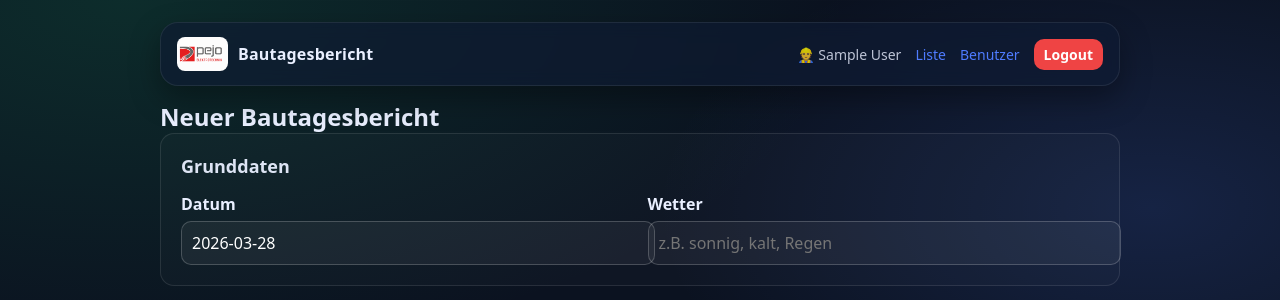
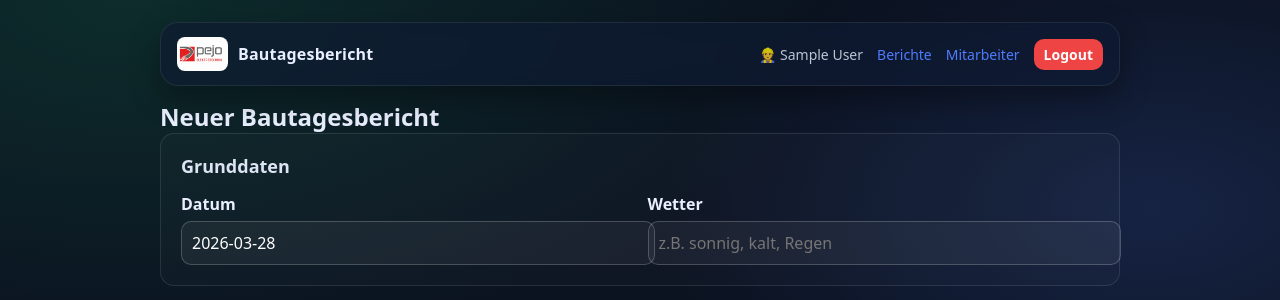
Before and after one commit to sumejjakurgas2015-ai/bautagesbericht-app, a Flask app: page / in a window 1280 px wide. Shown: the top 300 px of the page. Run offline with Flask 3, Linux system fonts and the light colour scheme; the visitor is signed in with stand-in values (Sample User, id 1); data that the repository does not hold is empty; some libraries are stand-ins or nearby versions.

Commit message:
rename menu

```diff
--- a/templates/base.html
+++ b/templates/base.html
@@ -93,8 +93,8 @@
           <span style="opacity:.8;">
             👷 {{ user_name }}
           </span>
-          <a href="{{ url_for('list_reports') }}">Liste</a>
-          <a href="{{ url_for('users_list') }}">Benutzer</a>
+          <a href="{{ url_for('Berichte_reports') }}">Berichte</a>
+          <a href="{{ url_for('users_list') }}">Mitarbeiter</a>
           <a class="btn-logout" href="{{ url_for('logout') }}">Logout</a>
         {% else %}
           <a href="{{ url_for('login') }}">Login</a>
```
